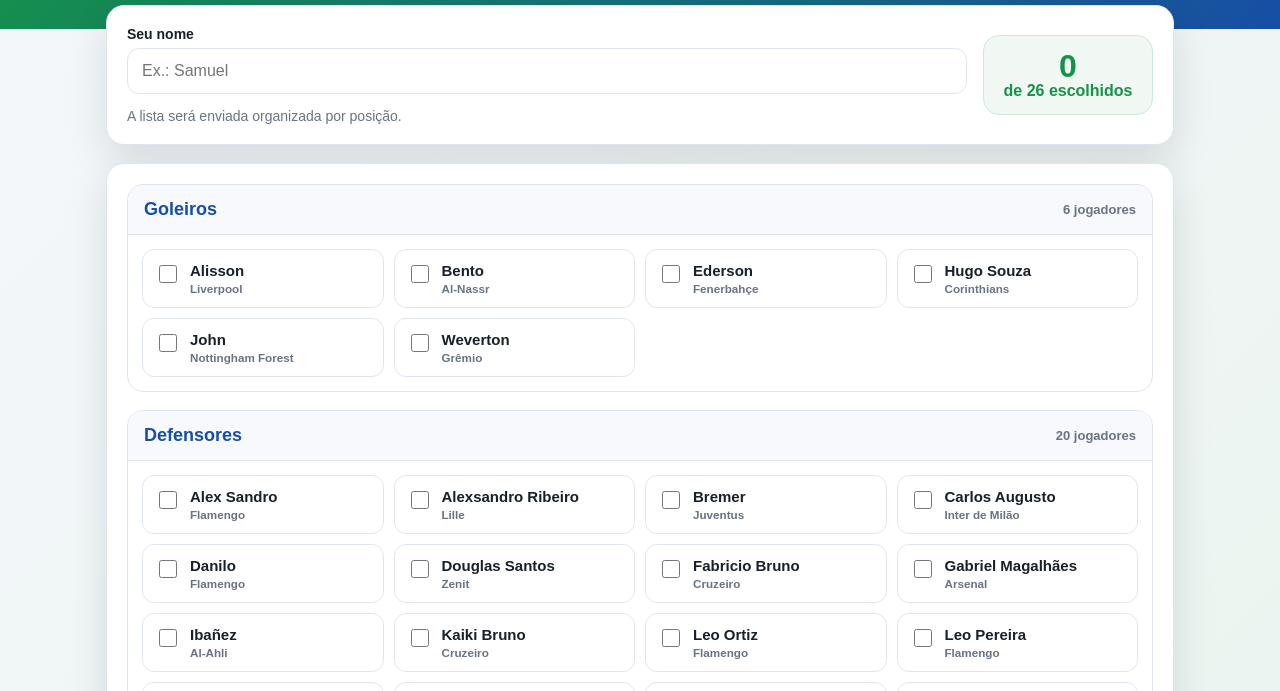
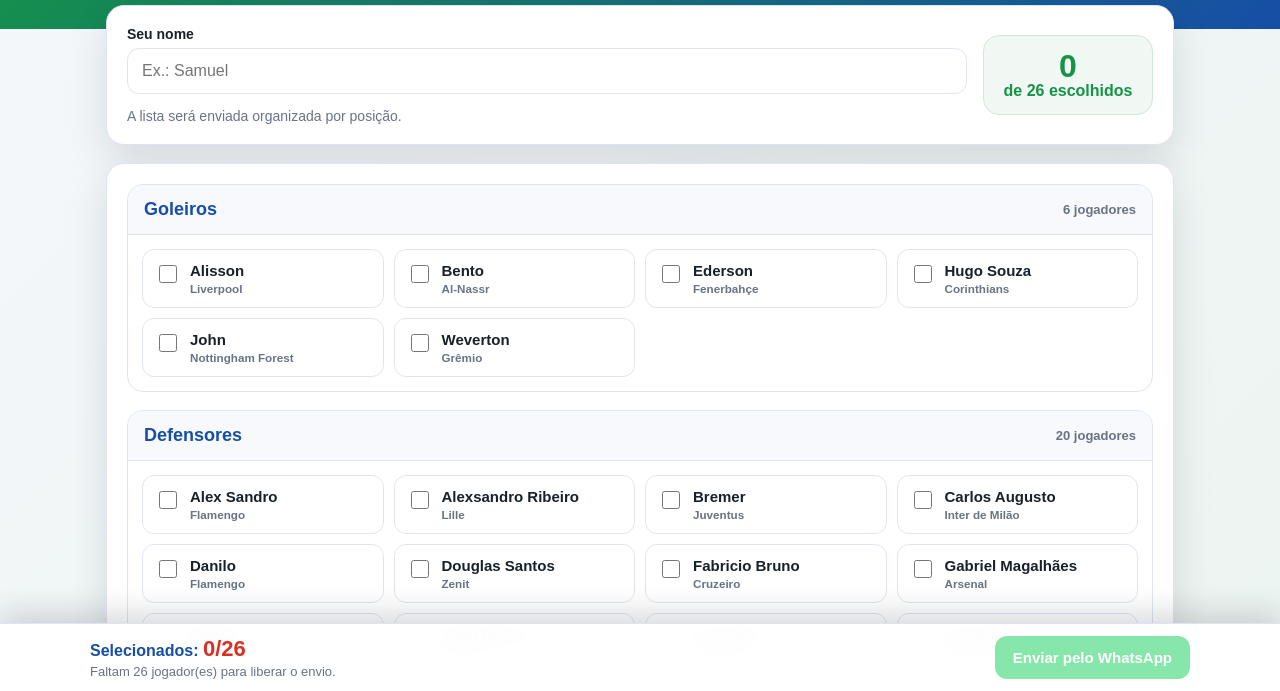
Before and after one commit to sauloarradi/bolao-convocacao, a plain HTML site: page index.html in a window 1280 px wide. Shown: the part 109-800 px from the top of the page. Drawn offline with Linux system fonts and the light colour scheme.

Commit message:
Add fixed submit bar for player selection

```diff
--- a/index.html
+++ b/index.html
@@ -26,6 +26,7 @@
       font-family: Arial, Helvetica, sans-serif;
       background: linear-gradient(135deg, #f4f7fb 0%, #e8f3eb 100%);
       color: var(--text);
+      padding-bottom: 92px;
     }
 
     header {
@@ -247,6 +248,56 @@
       font-weight: 700;
     }
 
+    .fixed-submit-bar {
+      position: fixed;
+      left: 0;
+      right: 0;
+      bottom: 0;
+      z-index: 999;
+      display: flex;
+      justify-content: center;
+      background: rgba(255, 255, 255, 0.96);
+      border-top: 1px solid var(--border);
+      box-shadow: 0 -10px 30px rgba(17, 24, 39, 0.16);
+      padding: 12px 16px;
+      backdrop-filter: blur(10px);
+    }
+
+    .fixed-submit-content {
+      width: min(1100px, 100%);
+      display: flex;
+      align-items: center;
+      justify-content: space-between;
+      gap: 12px;
+    }
+
+    .fixed-counter {
+      font-weight: 900;
+      color: var(--blue);
+      font-size: 16px;
+    }
+
+    .fixed-counter strong {
+      display: inline-block;
+      min-width: 56px;
+      color: var(--green);
+      font-size: 22px;
+    }
+
+    .fixed-counter.complete strong {
+      color: var(--green);
+    }
+
+    .fixed-counter.incomplete strong {
+      color: var(--danger);
+    }
+
+    .fixed-hint {
+      color: var(--muted);
+      font-size: 13px;
+      margin-top: 2px;
+    }
+
     footer {
       text-align: center;
       color: var(--muted);
@@ -273,6 +324,15 @@
 
       .status {
         flex-basis: 100%;
+      }
+
+      .fixed-submit-content {
+        align-items: stretch;
+        flex-direction: column;
+      }
+
+      .fixed-submit-bar .btn-whatsapp {
+        width: 100%;
       }
     }
   </style>
@@ -309,6 +369,18 @@
       </div>
     </section>
   </main>
+
+  <div class="fixed-submit-bar">
+    <div class="fixed-submit-content">
+      <div>
+        <div id="contadorFixo" class="fixed-counter incomplete">
+          Selecionados: <strong>0/26</strong>
+        </div>
+        <div id="dicaFixa" class="fixed-hint">Selecione exatamente 26 jogadores para enviar.</div>
+      </div>
+      <button class="btn-whatsapp" type="button" id="enviarFixo" disabled>Enviar pelo WhatsApp</button>
+    </div>
+  </div>
 
   <footer>
     Pré-lista de 55 jogadores organizada por posição e ordem alfabética.
@@ -399,6 +471,9 @@
     const contador = document.getElementById("contador");
     const statusEl = document.getElementById("status");
     const enviar = document.getElementById("enviar");
+    const enviarFixo = document.getElementById("enviarFixo");
+    const contadorFixo = document.getElementById("contadorFixo");
+    const dicaFixa = document.getElementById("dicaFixa");
     const limpar = document.getElementById("limpar");
     const nome = document.getElementById("nome");
 
@@ -452,6 +527,10 @@
       const total = selecionados().length;
       contador.textContent = total;
       enviar.disabled = total !== LIMITE;
+      enviarFixo.disabled = total !== LIMITE;
+      contadorFixo.querySelector("strong").textContent = `${total}/${LIMITE}`;
+      contadorFixo.classList.toggle("complete", total === LIMITE);
+      contadorFixo.classList.toggle("incomplete", total !== LIMITE);
 
       document.querySelectorAll(".player").forEach((label) => {
         const checkbox = label.querySelector("input");
@@ -460,12 +539,15 @@
 
       if (total === LIMITE) {
         statusEl.textContent = "Lista completa! Agora você já pode enviar pelo WhatsApp.";
+        dicaFixa.textContent = "Lista completa. Pode enviar seu palpite.";
         statusEl.classList.remove("error");
       } else if (total > LIMITE) {
         statusEl.textContent = `Você selecionou ${total}. O limite é ${LIMITE}.`;
+        dicaFixa.textContent = `Você passou do limite de ${LIMITE} jogadores.`;
         statusEl.classList.add("error");
       } else {
         statusEl.textContent = `Faltam ${LIMITE - total} jogador(es) para completar sua lista.`;
+        dicaFixa.textContent = `Faltam ${LIMITE - total} jogador(es) para liberar o envio.`;
         statusEl.classList.remove("error");
       }
     }
@@ -509,7 +591,7 @@
       const total = selecionados().length;
 
       if (total !== LIMITE) {
-        alert(`Você precisa selecionar exatamente ${LIMITE} jogadores antes de enviar.`);
+        alert(`Você precisa selecionar exatamente ${LIMITE} jogadores antes de enviar. Atualmente você selecionou ${total}.`);
         return;
       }
 
@@ -527,6 +609,7 @@
     renderizarJogadores();
     lista.addEventListener("change", tratarSelecao);
     enviar.addEventListener("click", enviarWhatsapp);
+    enviarFixo.addEventListener("click", enviarWhatsapp);
     limpar.addEventListener("click", limparEscolhas);
     atualizarTela();
   </script>
```
